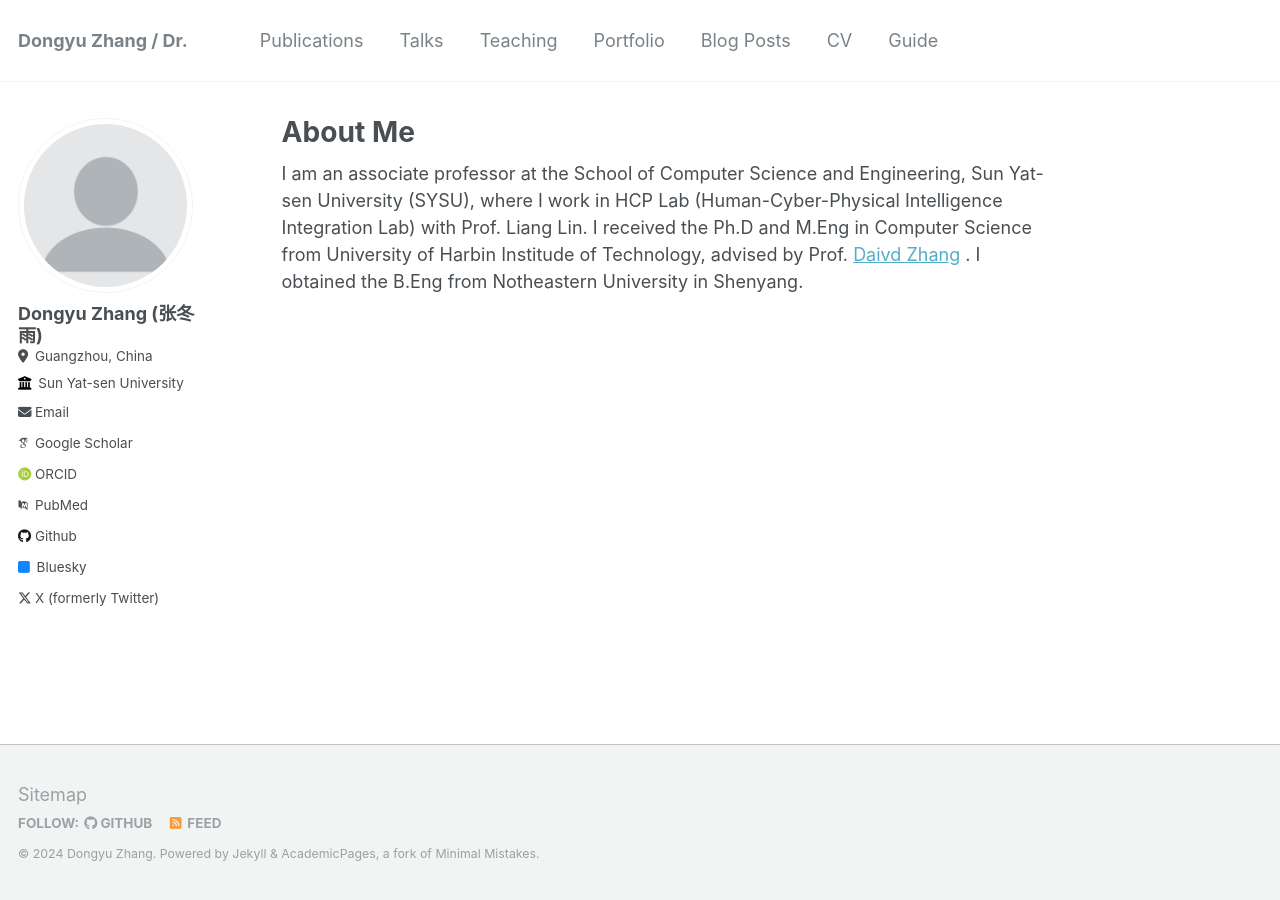
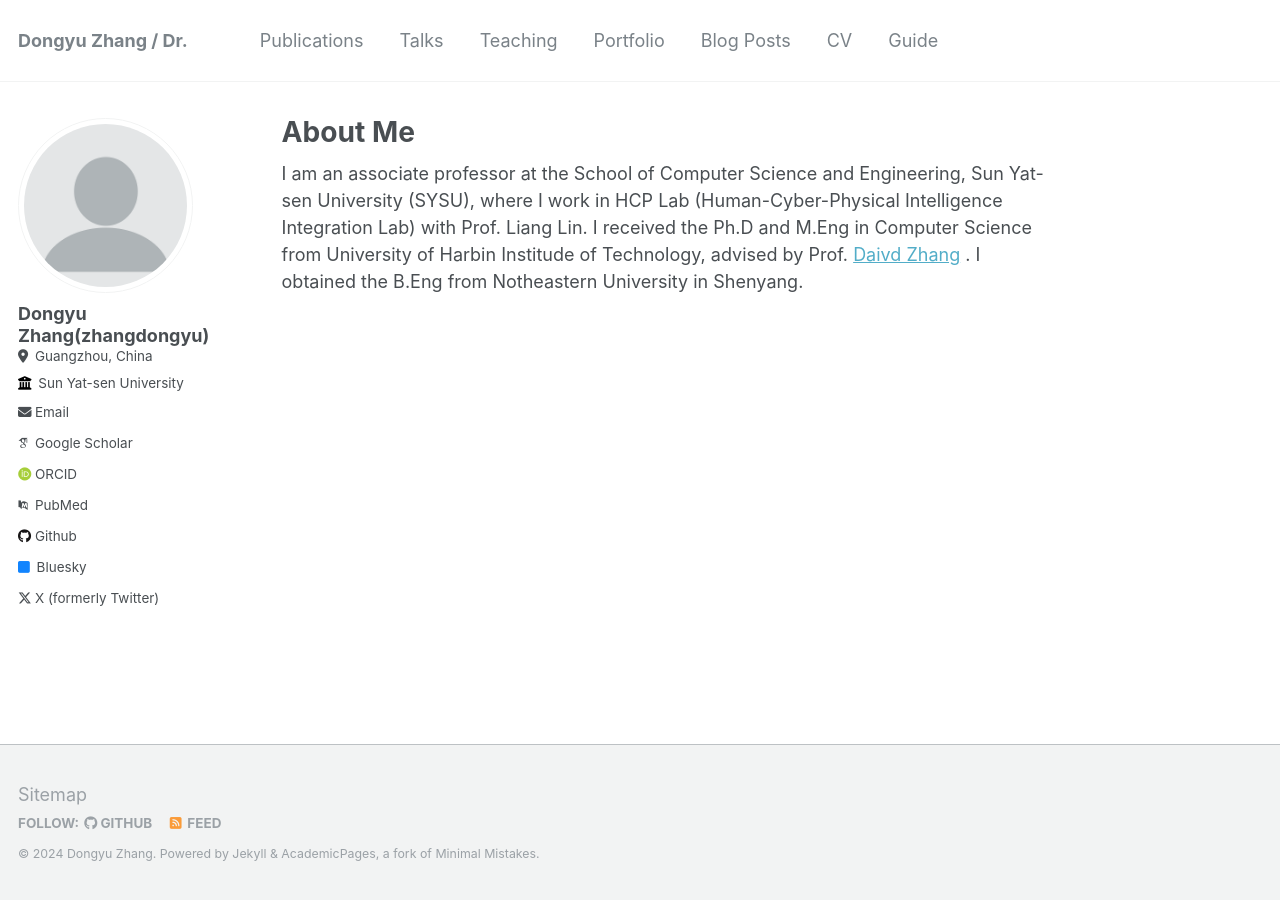
Before and after one commit to cszhangdy/cszhangdy.github.io, a Jekyll site: the page built from _pages/about.md, in a window 1280 px wide. Built offline with Jekyll 4.4.1, drawn with Linux system fonts in a browser that asks for light colours; some web fonts are replaced.

Commit message:
Update _config.yml

```diff
--- a/_config.yml
+++ b/_config.yml
@@ -22,13 +22,13 @@
 author:
   # Biographic information
   avatar           : "profile.png"
-  name             : "Dongyu Zhang (张冬雨)"
+  name             : "Dongyu Zhang(zhangdongyu)"
   #pronouns         : # example: "she/her"
  # bio              : "Short biography for the left-hand sidebar"
   location         : "Guangzhou, China"
   employer         : "Sun Yat-sen University"
   uri              : # URL
-  email            : "zhangdy27@at mail.sysu.edu.cn"
+  email            : "zhangdy27@mail.sysu.edu.cn"
 
   # Academic websites
   arxiv            : # URL - Update with the correct link to your profile
```
